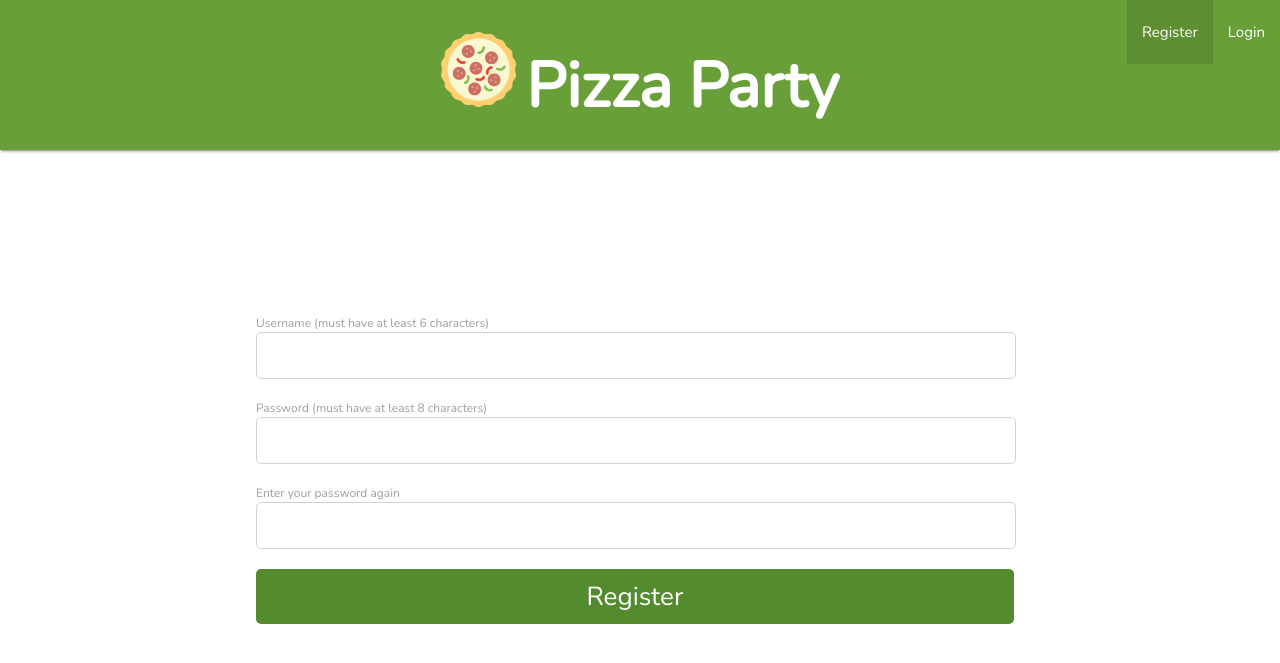
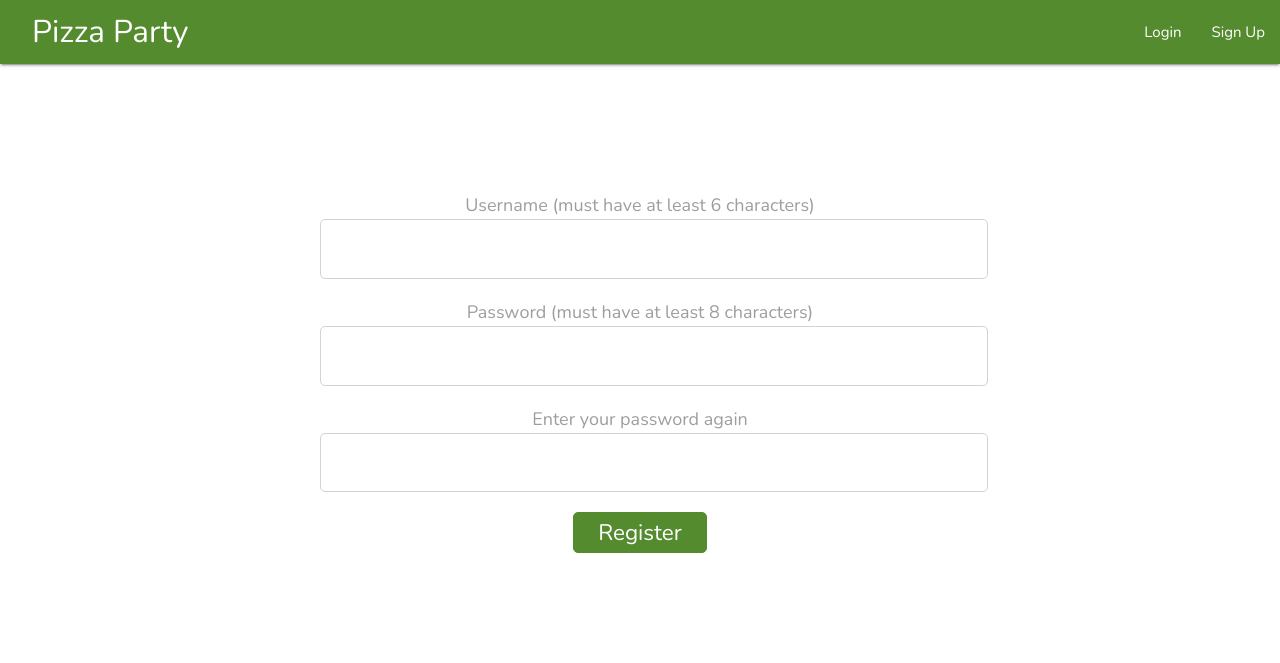
Before and after one commit to sharpree89/pizza_party, a Flask app: page /signup in a window 1280 px wide. Shown: the top 663 px of the page. Run offline with Flask 2, Linux system fonts and the light colour scheme; some libraries are stand-ins or nearby versions.

Commit message:
css tweaks

```diff
--- a/templates/index.html
+++ b/templates/index.html
@@ -55,6 +55,11 @@
           width: 500px;
           margin-bottom: 10px;
           text-align: center;
+        }
+
+        .button:focus {
+          outline: none;
+
         }
     </style>
     <!-- <script src="http://ajax.googleapis.com/ajax/libs/jquery/1.8.3/jquery.min.js"></script> -->
--- a/templates/register.html
+++ b/templates/register.html
@@ -1,12 +1,9 @@
+<!-- preeyaaaaah 88888888 -->
 <html>
 <head>
     <meta http-equiv="Content-Type" content="text/html; charset=utf-8" />
     <title>Build a Pizza</title>
-    <meta name="author" content="Cassidy" />
-    <meta name="description" content="Build a pizza!" />
-    <meta name="keywords" content="fullpage,jquery,pizza,app" />
-    <meta name="Resource-type" content="Document" />
-    <link rel="stylesheet" type="text/css" href="/static/jquery.fullPage.css" />
+    <meta name="viewport" content="width=device-width, initial-scale=1.0" />
     <link rel="stylesheet" href="https://cdnjs.cloudflare.com/ajax/libs/materialize/0.97.8/css/materialize.css">
     <link href="https://fonts.googleapis.com/css?family=Nunito" rel="stylesheet">
     <style>
@@ -14,76 +11,86 @@
       background-color: white;
       font-family: 'Nunito', sans-serif;
     }
-    #register{
-      width: 80%;
-      margin-top: 250px;
-      margin-left: auto;
+
+
+    nav {
+      background-color: #558b2f;
+
     }
-    #errors{
-      padding-left: 2.5%;
-      padding-right: 2.5%;
-      width: 40%;
-      text-align: center;
-      color: grey;
-    }
+
     .button{
-      width: 74% !important;
       color: white;
-      font-size: 26px;
+      font-size: 1.5em;
+      border: 1px solid #558b2f;
       background-color: #558b2f;
       border-radius: 5px;
+      padding: 4px 24px;
     }
+
+    .button:hover {
+      background-color: #9ccc65;
+      border: 1px solid #9ccc65;
+
+    }
+
+    .button:focus {
+      outline: none;
+    }
+
     .input{
-      width: 74% !important;
       background-color: white !important;
-      font-weight: bold;
-      font-size: 150%;
       border: 1px solid lightgrey !important;
       border-radius: 5px !important;
+      padding: 1% 2% !important;
     }
 
-    .input:active {
-      border: 1px solid #558b2f !important;
-
-    }
     .link{
-      width: 60%;
       color: #558b2f;
-      font-size: 24px;
+      font-size: 1.5em;
+      margin-bottom: 2.5%;
     }
 
-    .brand-logo{
-      height: 150px;
+    .brand-logo {
+      margin-left: 2.5%;
     }
-    .nav{
-      height: 150px;
-    }
+
     img{
       width: 75px;
       height: auto;
       margin-right: 10px;
     }
-    #container{
-      width: 800px;
-      height: auto;
+
+    #register {
+      width: 50%;
+      padding-top: 10%;
+    }
+
+    @media screen and (max-width: 480px) {
+      #register {
+          width: 85%;
+          padding-top: 30%;
+      }
+
+      .link {
+        font-size: 1.25em;
+      }
     }
 
     h1 {
       font-weight: bold;
     }
 
+    label {
+      font-size: 18px;
+    }
+
+
 
     </style>
     <script src="http://ajax.googleapis.com/ajax/libs/jquery/1.8.3/jquery.min.js"></script>
     <script src="http://ajax.googleapis.com/ajax/libs/jqueryui/1.9.1/jquery-ui.min.js"></script>
-    <script type="text/javascript" src="/static/jquery.fullPage.js"></script>
     <script type="text/javascript">
         $(document).ready(function() {
-            $('.button').hover(function(){
-              $(this).css("background-color", "#9ccc65");
-              }, function(){
-              $(this).css("background-color", "#558b2f");
-            });
             $('.link').hover(function(){
               $(this).css("color", "#9ccc65");
               }, function(){
@@ -93,22 +100,21 @@
     </script>
 </head>
   <body>
-    <div id="fullpage">
 
-      <div class="navbar-fixed">
-        <nav class="nav">
-          <div class="nav-wrapper light-green darken-2">
-            <a href="#" class="brand-logo center"><h1><img src="static/img/pizza/pizza.png" alt="pizza logo">Pizza Party</h1></a>
-            <ul id="nav-mobile" class="right hide-on-med-and-down">
-              <li class="active links"><a href="#">Register</a></li>
-              <li class="links"><a href="/">Login</a></li>
-            </ul>
-          </div>
-        </nav>
+    <nav>
+      <div class="nav-wrapper">
+        <a href="/" class="brand-logo">Pizza Party</a>
+        <ul id="nav-mobile" class="right hide-on-med-and-down">
+          <li><a href="/">Login</a></li>
+          <li><a href="/signup">Sign Up</a></li>
+        </ul>
       </div>
+    </nav>
 
+    <center>
       <div id="register">
         <form action='/register' method='POST'>
+          <div id="errors"></div>
           <label for="username">Username (must have at least 6 characters)</label>
           <br>
           <input class="input" type="text" name="username" id="username">
@@ -123,7 +129,7 @@
           <input class="button" type="submit" value="Register">
         </form>
       </div>
+    </center>
 
-    </div>
   </body>
 </html>
```
Also changed, not shown: templates/login.html (+59 -50 lines).
